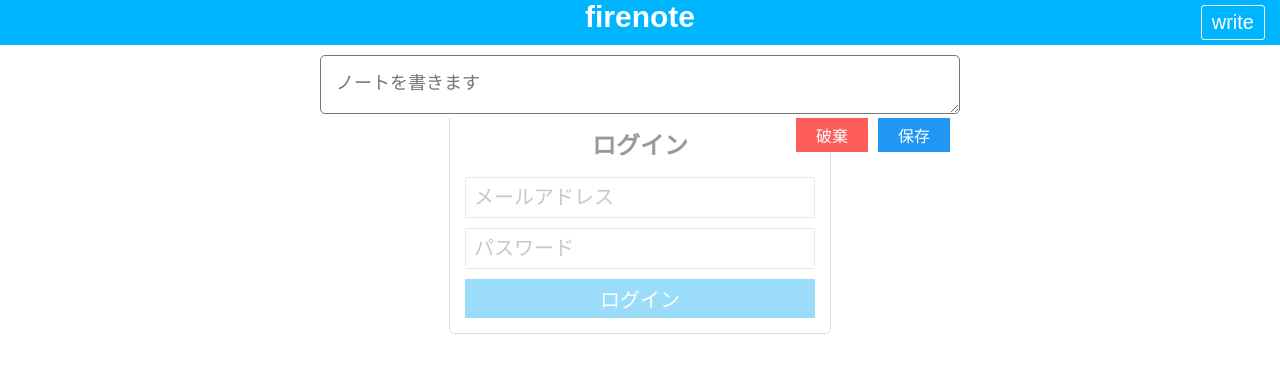
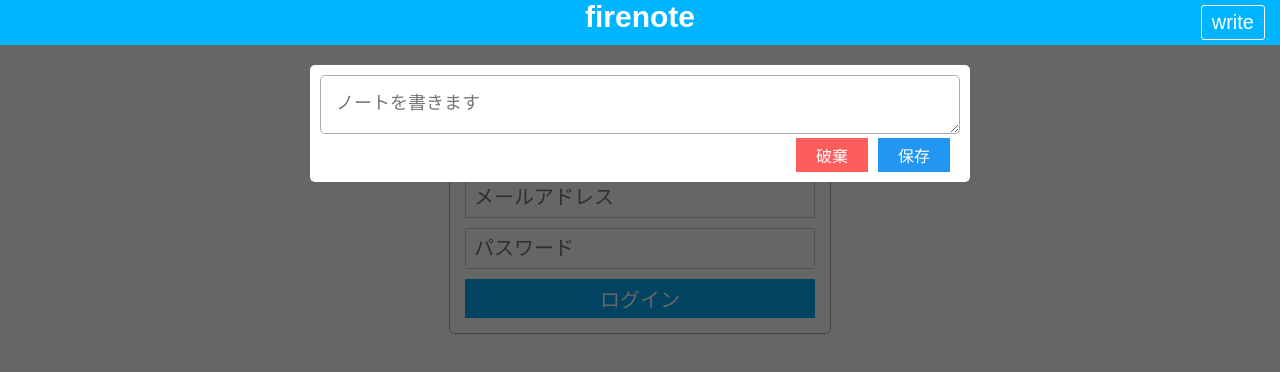
Before and after one commit to d-issy/firenote, a Vue app: page / in a window 1280 px wide. Both pictures are taken after a click on the button "write". Shown: the top 372 px of the page. Built offline with nearby package versions, Linux system fonts and the light colour scheme; no server answers.

Commit message:
improve style

```diff
--- a/src/components/Editor.vue
+++ b/src/components/Editor.vue
@@ -66,16 +66,19 @@ export default {
   bottom: 0;
   left: 0;
   right: 0;
-  padding: 10px;
-  background-color: rgba(255, 255, 255, 0.6);
+  padding: 20px;
+  background-color: rgba(0, 0, 0, 0.6);
   overflow-y: auto;
 }
 .edit-area {
   width: 100%;
   max-width: 640px;
+  border-radius: 5px;
   position: relative;
   margin: 0 auto;
   background-color: #fff;
+  overflow: hidden;
+  padding: 10px;
 }
 .edit-area h2 {
   text-align: center;
@@ -85,6 +88,7 @@ export default {
   width: 100%;
   height: auto;
   border-radius: 5px;
+  border: 1px solid #aaa;
   outline: none;
   box-sizing: border-box;
   resize: vertical;
```
